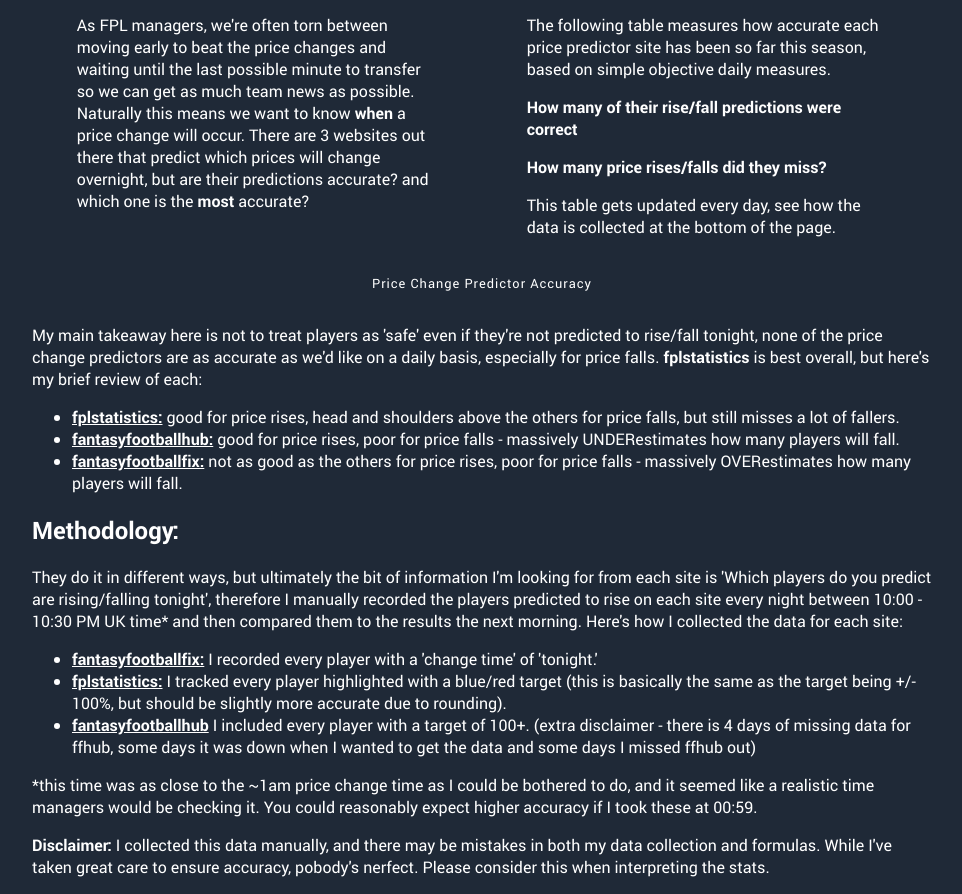
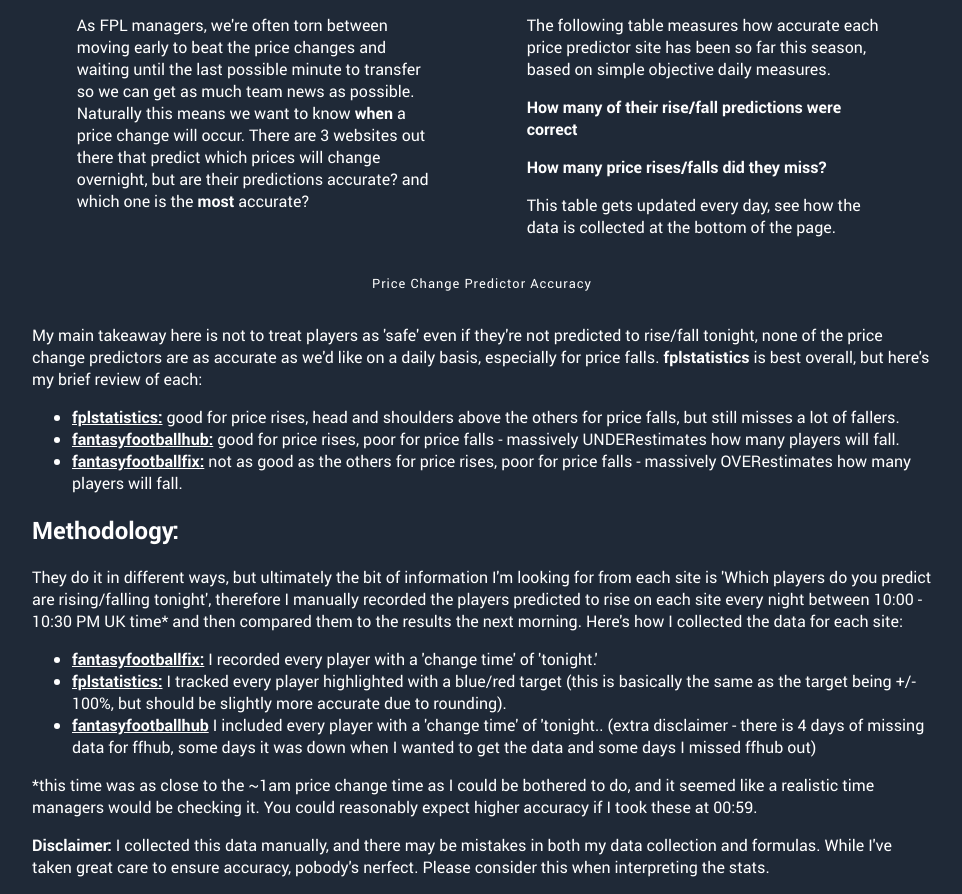
Before and after one commit to MikeCodesSomething/fpl-price-changes-reviewed, a plain HTML site: page index.html in a window 1280 px wide. Shown: the part 73-967 px from the top of the page, without its empty margins (158-1120 px from the left). Drawn offline with Linux system fonts and the light colour scheme; no server answers.

Commit message:
Update notes on source for ffhub

```diff
--- a/index.html
+++ b/index.html
@@ -44,7 +44,7 @@
             <li><strong><a href="https://fplstatistics.co.uk">fplstatistics:</a>
             </strong> I tracked every player highlighted with a blue/red target (this is basically the same as the target being +/- 100%, but should be slightly more accurate due to rounding).</li>
             <li><strong><a href="https://www.fantasyfootballhub.co.uk/fantasy-premier-league-price-rises">fantasyfootballhub</a>
-            </strong> I included every player with a target of 100+. (extra disclaimer - there is 4 days of missing data for ffhub, some days it was down when I wanted to get the data and some days I missed ffhub out)</li>
+            </strong> I included every player with a 'change time' of 'tonight.. (extra disclaimer - there is 4 days of missing data for ffhub, some days it was down when I wanted to get the data and some days I missed ffhub out)</li>
         </ul>
 
         <p>*this time was as close to the ~1am price change time as I could be bothered to do, and it seemed like a realistic time managers would be checking it. You could reasonably expect higher accuracy if I took these at 00:59.</p>
```
